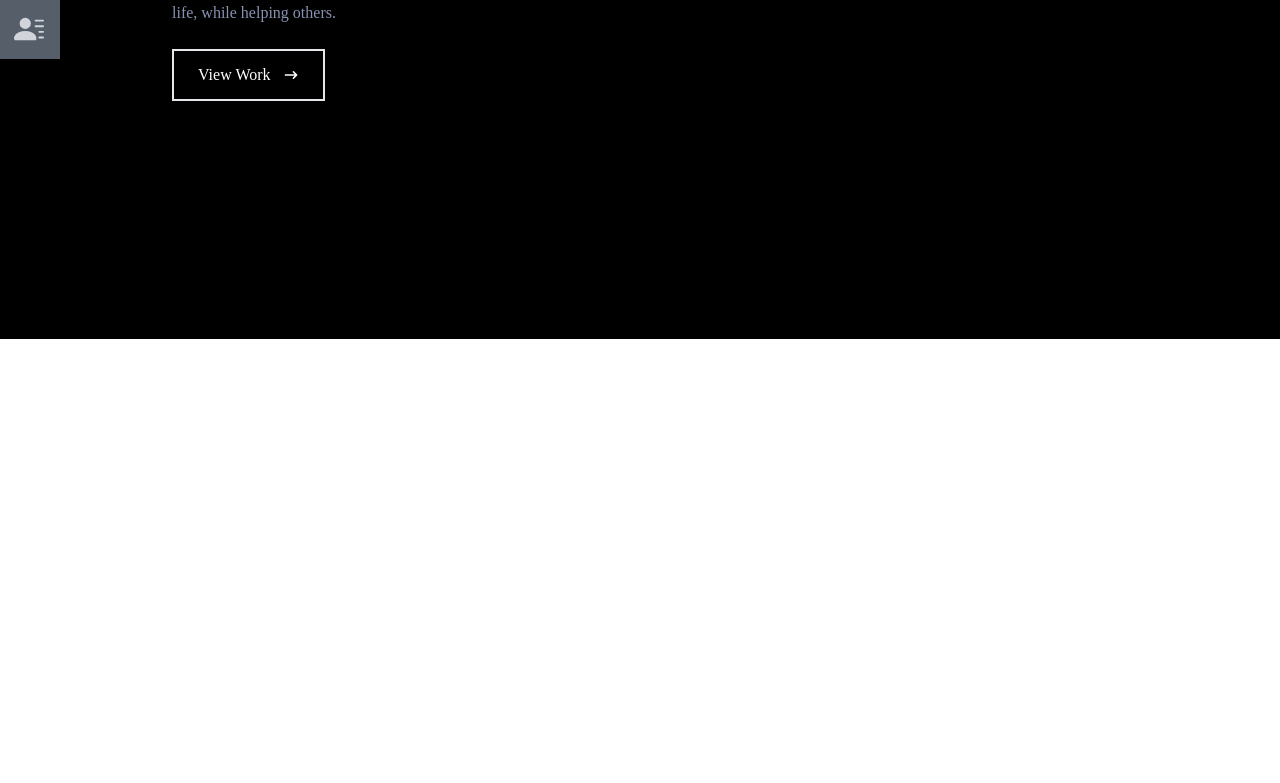
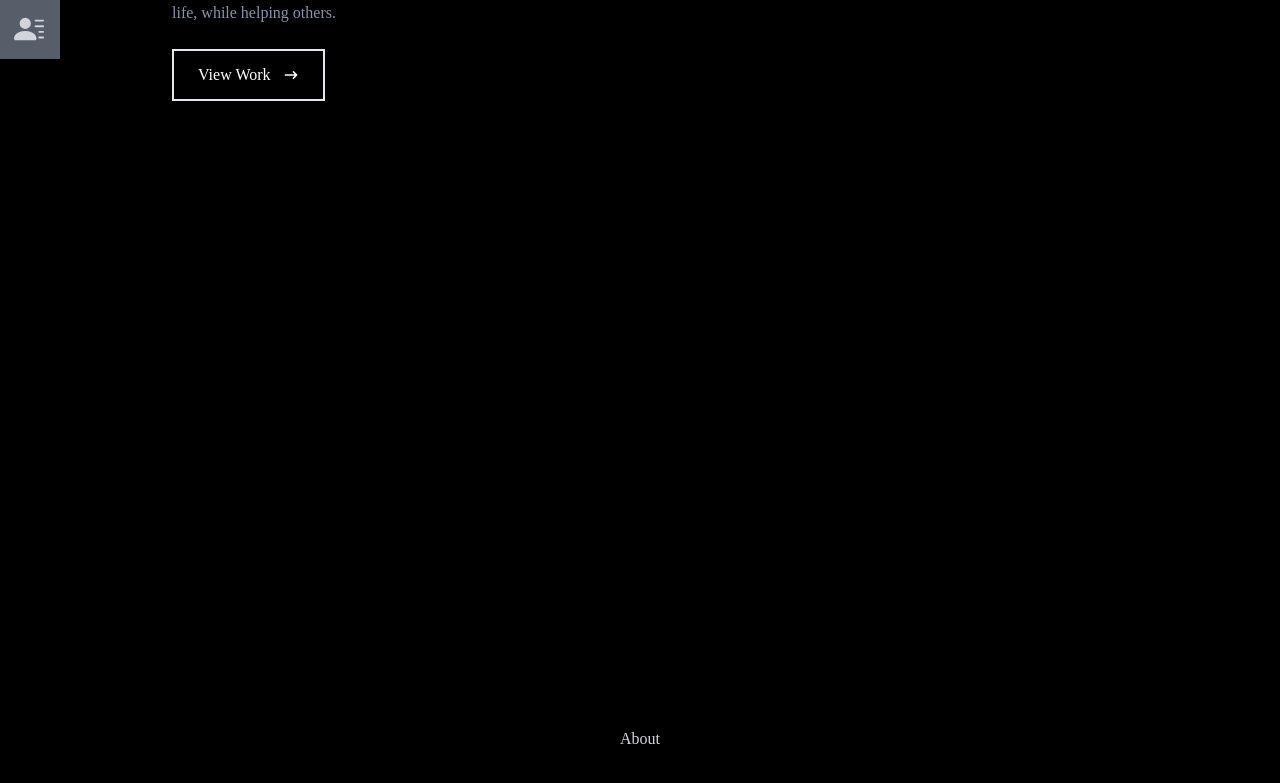
Before and after one commit to KevMcCall/react-portfolio, a React (Create React App) app: page / in a window 1280 px wide. Shown: the part 461-1244 px from the top of the page. Before the commit the page ends 800 px from the top, so only its background shows below. Built offline with nearby package versions, Linux system fonts and the light colour scheme.

Commit message:
added About page

```diff
--- a/src/App.js
+++ b/src/App.js
@@ -1,5 +1,6 @@
 import Navbar from "./components/Navbar";
 import Home from "./components/Home";
+import About from "./components/About";
 
 
 
@@ -9,6 +10,7 @@ function App() {
     <div>
       <Navbar />
       <Home />
+      <About />
     </div>
   );
 }
--- a/src/components/About.jsx
+++ b/src/components/About.jsx
@@ -2,8 +2,20 @@ import React from 'react'
 
 const About = () => {
   return (
+    <div name='about' className='w-full h-screen bg-[#000000] text-gray-300'>
+
+    <div className='flex flex-col justify-center items-center w-full h-full'>
+    <div>
+    <div>
+    <p>About</p>
+    </div>
+
     <div>
 
+    </div>
+
+    </div>
+    </div>
     </div>
   )
 }
```
